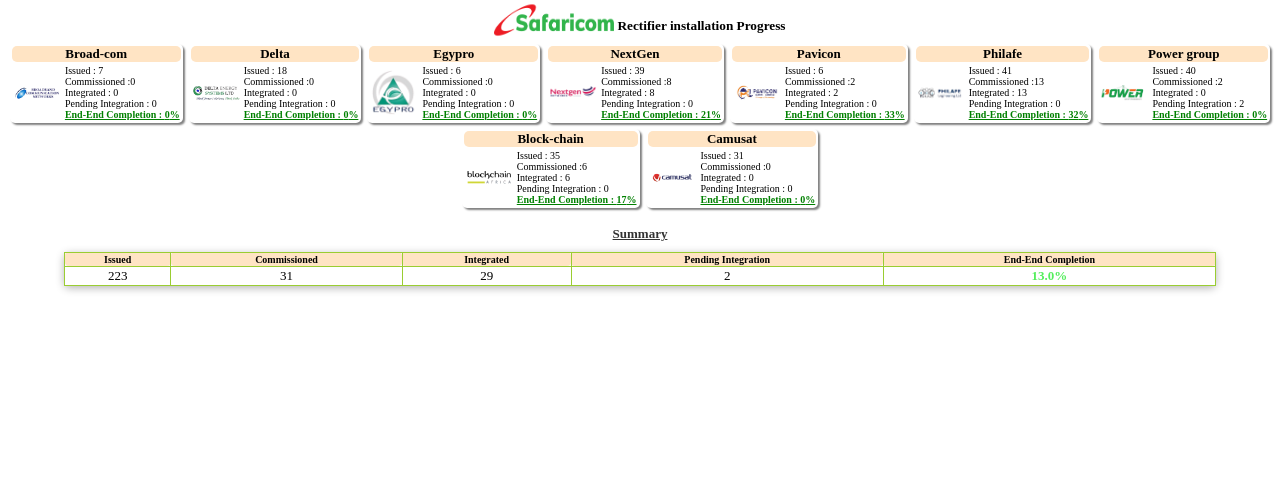
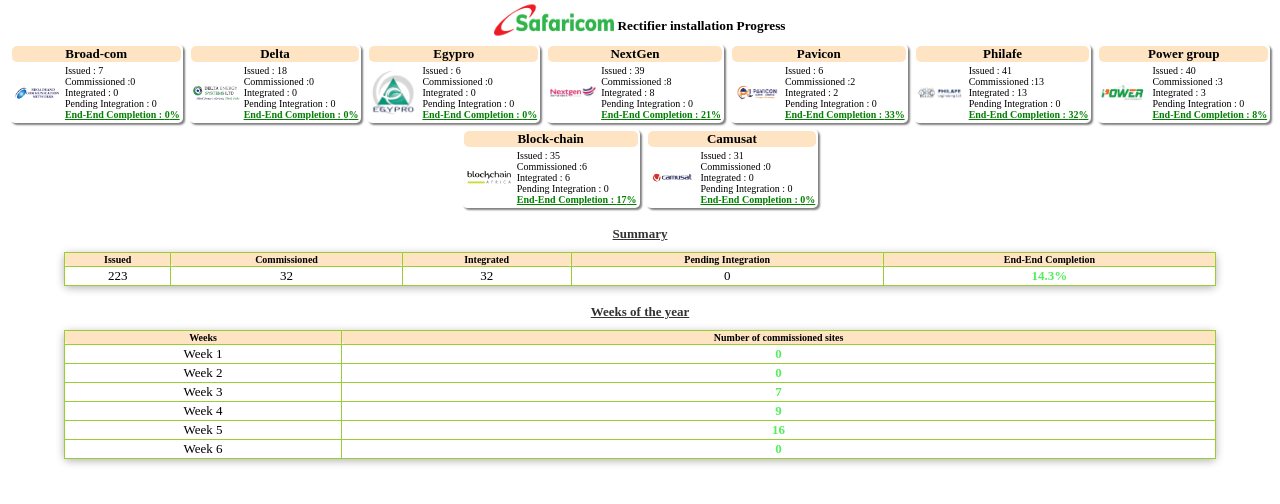
Before and after one commit to Jkamau11/rectifiers2, a React (Vite) app: page / in a window 1280 px wide. Shown: the top 504 px of the page. Built offline with nearby package versions, Linux system fonts and the light colour scheme.

Commit message:
updated data

```diff
--- a/src/Components/App.jsx
+++ b/src/Components/App.jsx
@@ -14,6 +14,7 @@
 import blockhain from '/images/blockhain.png';
 import camusat from '/images/camusat.png';
 import Summary from './Children/summary';
+import WeekDisplay from './Children/WeekDisplay';
 
 export default function App(){
 
@@ -76,8 +77,8 @@
                     id: 7,
                     name: "Power group",
                     issued: 40,
-                    commissioned: 2,
-                    integrated: 0,
+                    commissioned: 3,
+                    integrated: 3,
                     completed: 0,
                     logo: powergroup
                 },
@@ -139,6 +140,11 @@
                 </div>
 
                 <div>
+                    <WeekDisplay />
+
+                </div>
+
+                <div>
                     <Footer />
                 </div>
 
--- /dev/null
+++ b/src/Components/Children/WeekDisplay.jsx
@@ -0,0 +1,88 @@
+
+export default function WeekDisplay(){
+
+  return(
+
+    <>
+    <div className="summary">
+                <table className="summary-table" border={1}>
+                    <caption className="table-caption">Weeks of the year</caption>
+                    <thead>
+                        <tr>
+                            <th>Weeks</th>
+                            <th>Number of commissioned sites</th>
+                        </tr>
+                    </thead>
+                    <tbody>
+                        <tr>
+                            <td>Week 1</td>
+                            <td>0</td>
+                        </tr>
+                        <tr>
+                            <td>Week 2</td>
+                            <td>0</td>
+                        </tr>
+                        <tr>
+                            <td>Week 3</td>
+                            <td>7</td>
+                        </tr>
+                        <tr>
+                            <td>Week 4</td>
+                            <td>9</td>
+                        </tr>
+                        <tr>
+                            <td>Week 5</td>
+                            <td>16</td>
+                        </tr>
+                        <tr>
+                            <td>Week 6</td>
+                            <td>0</td>
+                        </tr>
+                    </tbody>
+                </table>
+            </div>
+        </>
+
+
+  )
+
+};
+
+  // const [weeks, setWeeks] = useState([]);
+
+  // useEffect(() => {
+  //   const getWeeksOfYear = (year) => {
+  //     const weeksArr = [];
+  //     let date = new Date(year, 0, 1); // Starting date is January 1st of the year
+  //     let weekNumber = 1;
+
+  //     // Adjust to the first week of the year (if Jan 1st is not Sunday)
+  //     while (date.getDay() !== 0) {
+  //       date.setDate(date.getDate() + 1); // Move to the first Sunday
+  //     }
+
+  //     // Now loop through the weeks until the end of the year
+  //     while (date.getFullYear() === year) {
+  //       weeksArr.push(`Week ${weekNumber}`);
+  //       date.setDate(date.getDate() + 7); // Move to next week
+  //       weekNumber++;
+  //     }
+
+  //     return weeksArr;
+  //   };
+
+  //   // Get weeks for the year 2025
+  //   setWeeks(getWeeksOfYear(2025));
+  // }, []);
+
+  // return (
+  //   <div>
+  //     <h1>Weeks of the Year 2025</h1>
+  //     <ul>
+  //       {weeks.slice(0, 6).map((week) => (
+  //         <li key={week}>{week}</li>
+  //       ))}
+  //     </ul>
+  //   </div>
+  // );
+// };
```
